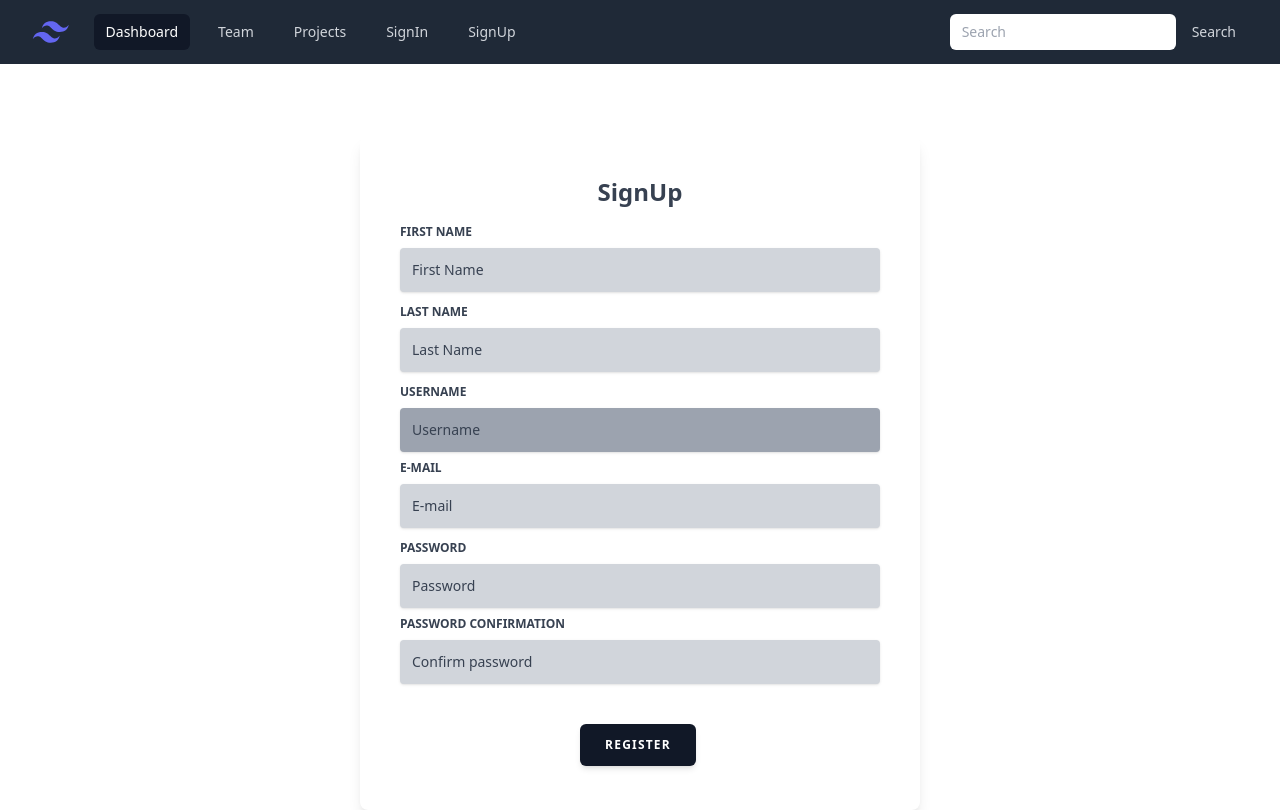
After one commit to Qwabena-Proxy/twit, a Django app: template template/signup.html in a window 1280 px wide. The commit adds this page. Run offline with Django 4.2, Linux system fonts and the light colour scheme; the template is opened without the code that fills it: values that come from a table or form of the project are taken from there, others are empty.

Commit message:
Update v1.9

```diff
--- a/Social/forms.py
+++ b/Social/forms.py
@@ -1,3 +1,6 @@
+from typing import Any
+from django.contrib.auth.forms import UserCreationForm
+from django.contrib.auth.models import User
 from django import forms
 from .models import *
 
@@ -19,3 +22,73 @@ class TwitForm(forms.ModelForm):
     class Meta:
         model= Twit
         exclude= ('user',)
+
+class SignUpForm(UserCreationForm):
+    email= forms.EmailField(
+        label='E-mail',
+        required= True,
+        widget= forms.widgets.EmailInput(
+            attrs={
+                'placeholder': 'E-mail',
+                'class': 'border-0 px-3 py-3 rounded mb-3 text-sm shadow w-full bg-gray-300 placeholder-gray-700 text-gray-800 outline-none focus:bg-gray-400',
+                'style': 'transition: all 0.15s ease 0s;',
+            }
+        )
+    )
+
+    first_name= forms.CharField(
+        max_length=100,
+        label='First Name',
+        required= False,
+        widget= forms.widgets.TextInput(
+            attrs={
+                'placeholder': 'First Name',
+                'class': 'border-0 px-3 py-3 rounded mb-3 text-sm shadow w-full bg-gray-300 placeholder-gray-700 text-gray-800 outline-none focus:bg-gray-400',
+                'style': 'transition: all 0.15s ease 0s;',
+            }
+        )
+    )
+
+    last_name= forms.CharField(
+        max_length=100,
+        label='Last Name',
+        required= False,
+        widget= forms.widgets.TextInput(
+            attrs={
+                'placeholder': 'Last Name',
+                'class': 'border-0 px-3 py-3 rounded mb-3 text-sm shadow w-full bg-gray-300 placeholder-gray-700 text-gray-800 outline-none focus:bg-gray-400',
+                'style': 'transition: all 0.15s ease 0s;',
+            }
+        )
+    )
+
+    class Meta:
+        model= User
+        fields= ('username', 'first_name', 'last_name', 'email', 'password1', 'password2')
+
+    def __init__(self, *args, **kwargs):
+        super(SignUpForm, self).__init__(*args, **kwargs)
+
+        # Creating username field
+        self.fields['username'].widget.attrs['placeholder']= 'Username'
+        self.fields['username'].widget.attrs['class']= 'border-0 px-3 py-3 rounded mb-2 text-sm shadow w-full bg-gray-300 placeholder-gray-700 text-gray-800 outline-none focus:bg-gray-400'
+        self.fields['username'].widget.attrs['style']= 'transition: all 0.15s ease 0s;'
+        self.fields['username'].label= 'Username'
+        self.fields['username'].required= True
+        self.fields['username'].help_text= None
+
+        # Creating password1 field
+        self.fields['password1'].widget.attrs['placeholder']= 'Password'
+        self.fields['password1'].widget.attrs['class']= 'border-0 px-3 py-3 rounded mb-2 text-sm shadow w-full bg-gray-300 placeholder-gray-700 text-gray-800 outline-none focus:bg-gray-400'
+        self.fields['password1'].widget.attrs['style']= 'transition: all 0.15s ease 0s;'
+        self.fields['password1'].widget.label= 'Password'
+        self.fields['password1'].widget.required= True
+        self.fields['password1'].help_text= None
+
+        # Creating password2 field
+        self.fields['password2'].widget.attrs['placeholder']= 'Confirm password'
+        self.fields['password2'].widget.attrs['class']= 'border-0 px-3 py-3 rounded mb-2 text-sm shadow w-full bg-gray-300 placeholder-gray-700 text-gray-800 outline-none focus:bg-gray-400'
+        self.fields['password2'].widget.attrs['style']= 'transition: all 0.15s ease 0s;'
+        self.fields['password2'].widget.label= 'Confirm Password'
+        self.fields['password2'].widget.required= True
+        # self.fields['password1'].help_text= None
--- a/Social/models.py
+++ b/Social/models.py
@@ -33,7 +33,7 @@ def create_profile(sender, instance, created, **kwargs):
     if created:
         user_profile= UserProfile(user= instance)
         user_profile.save()
-        user_profile.follows.set([instance.profile.id])
+        user_profile.follows.set([instance.userprofile.id])
         user_profile.save()
 
 post_save.connect(create_profile, sender= User)
--- a/Social/urls.py
+++ b/Social/urls.py
@@ -3,7 +3,10 @@ from . import views
 
 urlpatterns = [
     path('', views.index, name='index'),
-    path('SignOut', views.logout, name='sign out'),
+    path('signout', views.logout_user, name='sign out'),
+    path('signin', views.login_user, name='sign in'),
+    path('signup', views.signup, name='sign up'),
     path('profile list', views.profileList, name='profile list'),
+    path('update profile', views.updateProfile, name='update profile'),
     path('<str:username>', views.profile, name='profile'),
 ]
--- a/static/css/style.css
+++ b/static/css/style.css
@@ -1853,6 +1853,27 @@ html {
   margin-right: auto;
 }
 
+.my-2 {
+  margin-top: 0.5rem;
+  margin-bottom: 0.5rem;
+}
+
+.mb-1 {
+  margin-bottom: 0.25rem;
+}
+
+.mb-2 {
+  margin-bottom: 0.5rem;
+}
+
+.mb-3 {
+  margin-bottom: 0.75rem;
+}
+
+.mb-4 {
+  margin-bottom: 1rem;
+}
+
 .ml-3 {
   margin-left: 0.75rem;
 }
@@ -1869,26 +1890,6 @@ html {
   margin-top: 0.5rem;
 }
 
-.mb-1 {
-  margin-bottom: 0.25rem;
-}
-
-.mb-2 {
-  margin-bottom: 0.5rem;
-}
-
-.mb-3 {
-  margin-bottom: 0.75rem;
-}
-
-.mb-4 {
-  margin-bottom: 1rem;
-}
-
-.mb-6 {
-  margin-bottom: 1.5rem;
-}
-
 .mt-6 {
   margin-top: 1.5rem;
 }
@@ -1963,19 +1964,19 @@ html {
 
 .max-w-7xl {
   max-width: 80rem;
-}
-
-.max-w-xs {
-  max-width: 20rem;
-}
-
-.max-w-full {
-  max-width: 100%;
 }
 
 .max-w-fit {
   max-width: -moz-fit-content;
   max-width: fit-content;
+}
+
+.max-w-full {
+  max-width: 100%;
+}
+
+.max-w-xs {
+  max-width: 20rem;
 }
 
 .flex-1 {
@@ -2014,6 +2015,10 @@ html {
   transform: translate(var(--tw-translate-x), var(--tw-translate-y)) rotate(var(--tw-rotate)) skewX(var(--tw-skew-x)) skewY(var(--tw-skew-y)) scaleX(var(--tw-scale-x)) scaleY(var(--tw-scale-y));
 }
 
+.cursor-pointer {
+  cursor: pointer;
+}
+
 .grid-cols-3 {
   grid-template-columns: repeat(3, minmax(0, 1fr));
 }
@@ -2077,46 +2082,28 @@ html {
   overflow-wrap: break-word;
 }
 
+.rounded {
+  border-radius: 0.25rem;
+}
+
 .rounded-full {
   border-radius: 9999px;
 }
 
+.rounded-lg {
+  border-radius: 0.5rem;
+}
+
 .rounded-md {
   border-radius: 0.375rem;
 }
 
-.rounded {
-  border-radius: 0.25rem;
-}
-
-.rounded-lg {
-  border-radius: 0.5rem;
-}
-
-.border-2 {
-  border-width: 2px;
-}
-
 .border {
   border-width: 1px;
 }
 
 .border-0 {
   border-width: 0px;
-}
-
-.border-solid {
-  border-style: solid;
-}
-
-.border-gray-500 {
-  --tw-border-opacity: 1;
-  border-color: rgb(107 114 128 / var(--tw-border-opacity));
-}
-
-.border-red-500 {
-  --tw-border-opacity: 1;
-  border-color: rgb(239 68 68 / var(--tw-border-opacity));
 }
 
 .border-gray-300 {
@@ -2124,6 +2111,10 @@ html {
   border-color: rgb(209 213 219 / var(--tw-border-opacity));
 }
 
+.border-transparent {
+  border-color: transparent;
+}
+
 .bg-base-100 {
   --tw-bg-opacity: 1;
   background-color: var(--fallback-b1,oklch(var(--b1)/var(--tw-bg-opacity)));
@@ -2134,6 +2125,11 @@ html {
   background-color: rgb(243 244 246 / var(--tw-bg-opacity));
 }
 
+.bg-gray-300 {
+  --tw-bg-opacity: 1;
+  background-color: rgb(209 213 219 / var(--tw-bg-opacity));
+}
+
 .bg-gray-800 {
   --tw-bg-opacity: 1;
   background-color: rgb(31 41 55 / var(--tw-bg-opacity));
@@ -2159,29 +2155,6 @@ html {
   background-color: rgb(255 255 255 / var(--tw-bg-opacity));
 }
 
-.bg-gray-300 {
-  --tw-bg-opacity: 1;
-  background-color: rgb(209 213 219 / var(--tw-bg-opacity));
-}
-
-.bg-yellow-300 {
-  --tw-bg-opacity: 1;
-  background-color: rgb(253 224 71 / var(--tw-bg-opacity));
-}
-
-.bg-blue-800 {
-  --tw-bg-opacity: 1;
-  background-color: rgb(30 64 175 / var(--tw-bg-opacity));
-}
-
-.bg-opacity-50 {
-  --tw-bg-opacity: 0.5;
-}
-
-.bg-opacity-70 {
-  --tw-bg-opacity: 0.7;
-}
-
 .bg-opacity-30 {
   --tw-bg-opacity: 0.3;
 }
@@ -2202,12 +2175,12 @@ html {
   padding: 1rem;
 }
 
+.p-5 {
+  padding: 1.25rem;
+}
+
 .p-6 {
   padding: 1.5rem;
-}
-
-.p-5 {
-  padding: 1.25rem;
 }
 
 .px-2 {
@@ -2225,6 +2198,11 @@ html {
   padding-right: 1rem;
 }
 
+.px-6 {
+  padding-left: 1.5rem;
+  padding-right: 1.5rem;
+}
+
 .py-1 {
   padding-top: 0.25rem;
   padding-bottom: 0.25rem;
@@ -2235,21 +2213,16 @@ html {
   padding-bottom: 0.5rem;
 }
 
+.py-3 {
+  padding-top: 0.75rem;
+  padding-bottom: 0.75rem;
+}
+
 .py-4 {
   padding-top: 1rem;
   padding-bottom: 1rem;
 }
 
-.px-6 {
-  padding-left: 1.5rem;
-  padding-right: 1.5rem;
-}
-
-.py-3 {
-  padding-top: 0.75rem;
-  padding-bottom: 0.75rem;
-}
-
 .pb-3 {
   padding-bottom: 0.75rem;
 }
@@ -2264,6 +2237,11 @@ html {
 
 .text-center {
   text-align: center;
+}
+
+.text-2xl {
+  font-size: 1.5rem;
+  line-height: 2rem;
 }
 
 .text-base {
@@ -2281,16 +2259,6 @@ html {
   line-height: 1.75rem;
 }
 
-.text-2xl {
-  font-size: 1.5rem;
-  line-height: 2rem;
-}
-
-.text-3xl {
-  font-size: 1.875rem;
-  line-height: 2.25rem;
-}
-
 .text-xs {
   font-size: 0.75rem;
   line-height: 1rem;
@@ -2320,6 +2288,10 @@ html {
   text-transform: lowercase;
 }
 
+.tracking-widest {
+  letter-spacing: 0.1em;
+}
+
 .text-gray-300 {
   --tw-text-opacity: 1;
   color: rgb(209 213 219 / var(--tw-text-opacity));
@@ -2365,12 +2332,28 @@ html {
   color: rgb(0 0 0 / var(--tw-placeholder-opacity));
 }
 
+.placeholder-gray-700::-moz-placeholder {
+  --tw-placeholder-opacity: 1;
+  color: rgb(55 65 81 / var(--tw-placeholder-opacity));
+}
+
+.placeholder-gray-700::placeholder {
+  --tw-placeholder-opacity: 1;
+  color: rgb(55 65 81 / var(--tw-placeholder-opacity));
+}
+
 .opacity-0 {
   opacity: 0;
 }
 
 .opacity-100 {
   opacity: 1;
+}
+
+.shadow {
+  --tw-shadow: 0 1px 3px 0 rgb(0 0 0 / 0.1), 0 1px 2px -1px rgb(0 0 0 / 0.1);
+  --tw-shadow-colored: 0 1px 3px 0 var(--tw-shadow-color), 0 1px 2px -1px var(--tw-shadow-color);
+  box-shadow: var(--tw-ring-offset-shadow, 0 0 #0000), var(--tw-ring-shadow, 0 0 #0000), var(--tw-shadow);
 }
 
 .shadow-lg {
@@ -2379,15 +2362,15 @@ html {
   box-shadow: var(--tw-ring-offset-shadow, 0 0 #0000), var(--tw-ring-shadow, 0 0 #0000), var(--tw-shadow);
 }
 
+.shadow-md {
+  --tw-shadow: 0 4px 6px -1px rgb(0 0 0 / 0.1), 0 2px 4px -2px rgb(0 0 0 / 0.1);
+  --tw-shadow-colored: 0 4px 6px -1px var(--tw-shadow-color), 0 2px 4px -2px var(--tw-shadow-color);
+  box-shadow: var(--tw-ring-offset-shadow, 0 0 #0000), var(--tw-ring-shadow, 0 0 #0000), var(--tw-shadow);
+}
+
 .shadow-xl {
   --tw-shadow: 0 20px 25px -5px rgb(0 0 0 / 0.1), 0 8px 10px -6px rgb(0 0 0 / 0.1);
   --tw-shadow-colored: 0 20px 25px -5px var(--tw-shadow-color), 0 8px 10px -6px var(--tw-shadow-color);
-  box-shadow: var(--tw-ring-offset-shadow, 0 0 #0000), var(--tw-ring-shadow, 0 0 #0000), var(--tw-shadow);
-}
-
-.shadow {
-  --tw-shadow: 0 1px 3px 0 rgb(0 0 0 / 0.1), 0 1px 2px -1px rgb(0 0 0 / 0.1);
-  --tw-shadow-colored: 0 1px 3px 0 var(--tw-shadow-color), 0 1px 2px -1px var(--tw-shadow-color);
   box-shadow: var(--tw-ring-offset-shadow, 0 0 #0000), var(--tw-ring-shadow, 0 0 #0000), var(--tw-shadow);
 }
 
--- a/template/base.html
+++ b/template/base.html
@@ -4,7 +4,7 @@
 <head>
     <meta charset="UTF-8">
     <meta name="viewport" content="width=device-width, initial-scale=1.0">
-    <title>Document</title>
+    <title>Twity</title>
     <link rel="stylesheet" href="{% static './css/style.css' %}" type="text/css">
 </head>
 <body>
@@ -15,6 +15,6 @@
         {% endblock %}
     </div>
 
-    <script src="{% static './js/style.js' %}"></script>
+
 </body>
 </html>
--- a/template/navbar.html
+++ b/template/navbar.html
@@ -45,7 +45,8 @@
               <a href="#" class="bg-gray-900 text-white rounded-md px-3 py-2 text-sm font-medium" aria-current="page">Dashboard</a>
               <a href="#" class="text-gray-300 hover:bg-gray-700 hover:text-white rounded-md px-3 py-2 text-sm font-medium">Team</a>
               <a href="#" class="text-gray-300 hover:bg-gray-700 hover:text-white rounded-md px-3 py-2 text-sm font-medium">Projects</a>
-              <a href="{% url 'profile list' %}" class="text-gray-300 hover:bg-gray-700 hover:text-white rounded-md px-3 py-2 text-sm font-medium">Profile List</a>
+              <a href="{% url 'sign in' %}" class="text-gray-300 hover:bg-gray-700 hover:text-white rounded-md px-3 py-2 text-sm font-medium">SignIn</a>
+              <a href="{% url 'sign up' %}" class="text-gray-300 hover:bg-gray-700 hover:text-white rounded-md px-3 py-2 text-sm font-medium">SignUp</a>
             </div>
           </div>
         </div>
@@ -69,7 +70,21 @@
         <a href="#" class="bg-gray-900 text-white block rounded-md px-3 py-2 text-base font-medium" aria-current="page">Dashboard</a>
         <a href="#" class="text-gray-300 hover:bg-gray-700 hover:text-white block rounded-md px-3 py-2 text-base font-medium">Team</a>
         <a href="#" class="text-gray-300 hover:bg-gray-700 hover:text-white block rounded-md px-3 py-2 text-base font-medium">Projects</a>
-        <a href="{% url 'profile list' %}" class="text-gray-300 hover:bg-gray-700 hover:text-white block rounded-md px-3 py-2 text-base font-medium">Profile List</a>
+        <a href="{% url 'sign in' %}" class="text-gray-300 hover:bg-gray-700 hover:text-white block rounded-md px-3 py-2 text-base font-medium">SignIn</a>
+        <a href="{% url 'sign up' %}" class="text-gray-300 hover:bg-gray-700 hover:text-white rounded-md px-3 py-2 text-sm font-medium">SignUp</a>
       </div>
     </div>
   </nav>
+
+  <script>
+    let dropBtn= document.getElementById('dropBtn');
+    const mobileMenu= document.getElementById('mobile-menu');
+
+    dropBtn.addEventListener('click', () => {
+    if(mobileMenu.classList.contains('hidden')){
+      mobileMenu.classList.remove('hidden');
+    }else{
+      mobileMenu.classList.add('hidden');
+    }
+  });
+  </script>
--- a/template/profile.html
+++ b/template/profile.html
@@ -109,6 +109,7 @@
             </form>
         </div>
     </div>
+    <!-- <script src="{% static './js/style.js' %}"></script> -->
 {% endif  %}
 
 {% endblock %}
--- /dev/null
+++ b/template/signup.html
@@ -0,0 +1,99 @@
+{% extends 'base.html' %}
+{% load static %}
+    {% block nav %}
+        {% if user.is_authenticated%}
+            {% include 'profilenavbar.html' %}
+        {% else %}
+            {% include 'navbar.html' %}
+        {% endif %}
+    {% endblock %}
+    {% block content %}
+        {% if user.is_authenticated %}
+        <br><br>
+        <div class="flex w-full items-center justify-center">
+            <div class="container w-full px-4">
+                <div class="flex flex-wrap justify-center">
+                    <div class="w-full lg:w-6/12 px-4">
+                        <div class=" flex flex-col min-w-0 break-words w-full shadow-lg rounded-lg bg-white">
+                            <div class="flex-auto p-5 lg:p-10">
+                                <h1 class="text-2xl mb-4 text-gray-700 text-center font-semibold">You are already logged in as {{request.user}}</h1>
+                            </div>
+                        </div>
+                    </div>
+                </div>
+            </div>
+        </div>
+        {% else %}
+                {% if messages %}
+                    {% for message in messages %}
+                        <div class="msg">
+                            <div role="alert" id="alert" class="alert alert-error bg-red-600 bg-opacity-30 mt-1">
+                                <svg xmlns="http://www.w3.org/2000/svg" id="closebtn" class="stroke-current shrink-0 h-10 w-10" fill="none" viewBox="0 0 24 24"><path stroke-linecap="round" stroke-linejoin="round" stroke-width="2" d="M10 14l2-2m0 0l2-2m-2 2l-2-2m2 2l2 2m7-2a9 9 0 11-18 0 9 9 0 0118 0z" /></svg>
+                                <span>{{message}}</span>
+                            </div>
+                        </div>
+                    {% endfor %}
+                {% endif %}
+            <br><br><br>
+            <div class="flex w-full items-center justify-center">
+                <div class="container w-full px-4">
+                    <div class="flex flex-wrap justify-center">
+                        <div class="w-full lg:w-6/12 px-4">
+                            <div class=" flex flex-col min-w-0 break-words w-full shadow-lg rounded-lg bg-white">
+                                <div class="flex-auto p-5 lg:p-10">
+                                    <h4 class="text-2xl mb-4 text-gray-700 text-center font-semibold">SignUp</h4>
+                                    <form id="feedbackForm" action="" method="POST">
+                                        {% csrf_token %}
+                                        <div>
+                                            <label for="{{ form.first_name.id_for_label }}" class="block uppercase text-gray-700 text-xs font-bold mb-2">{{ form.first_name.label }}</label>
+                                            {{ form.first_name }}
+                                        </div>
+                                        <div>
+                                            <label for="{{ form.last_name.id_for_label }}" class="block uppercase text-gray-700 text-xs font-bold mb-2">{{ form.last_name.label }}</label>
+                                            {{ form.last_name }}
+                                        </div>
+                                        <div>
+                                            <label for="{{ form.username.id_for_label }}" class="block uppercase text-gray-700 text-xs font-bold mb-2">{{ form.username.label }}</label>
+                                            {{ form.username }}
+                                        </div>
+                                        <div>
+                                            <label for="{{ form.email.id_for_label }}" class="block uppercase text-gray-700 text-xs font-bold mb-2">{{ form.email.label }}</label>
+                                            {{ form.email }}
+                                        </div>
+                                        <div>
+                                            <label for="{{ form.password1.id_for_label }}" class="block uppercase text-gray-700 text-xs font-bold mb-2">{{ form.password1.label }}</label>
+                                            {{ form.password1 }}
+                                        </div>
+                                        <div>
+                                            <label for="{{ form.password2.id_for_label }}" class="block uppercase text-gray-700 text-xs font-bold mb-2">{{ form.password2.label }}</label>
+                                            {{ form.password2 }}
+                                        </div>
+                                        <div class="text-center mt-6">
+                                            <button id="feedbackBtn" class="cursor-pointer hover:opacity-80 inline-flex items-center shadow-md my-2 px-6 py-3 text-white bg-gray-900 border border-transparent
+                                                rounded-md font-semibold text-xs uppercase tracking-widest hover:bg-gray-800 mr-1 mb-1"
+                                                type="submit" style="transition: all 0.15s ease 0s;">Register
+                                            </button>
+                                        </div>
+                                    </form>
+                                </div>
+                            </div>
+                        </div>
+                    </div>
+                </div>
+            </div>
+            <script>
+                const erroralertbtnt= document.getElementById('closebtn');
+                const alertt= document.getElementById('alert');
+
+                if (erroralertbtnt != null){
+                erroralertbtnt.addEventListener('click', () => {
+                    if(alertt.classList.contains('hidden')){
+                        alertt.classList.remove('hidden');
+                    }else{
+                        alertt.classList.add('hidden');
+                    }
+                });
+            }
+            </script>
+        {% endif %}
+    {% endblock %}
--- a/twit/settings.py
+++ b/twit/settings.py
@@ -14,7 +14,9 @@ SECRET_KEY = 'django-insecure-k*evz94$5m(vlq#@idxk6=@looa)t!-@8&8s5l@32r=sl)_9s%
 # SECURITY WARNING: don't run with debug turned on in production!
 DEBUG = True
 
-ALLOWED_HOSTS = []
+ALLOWED_HOSTS = [
+    '*',
+]
 
 
 # Application definition
```
Also changed, not shown: other parts of static/css/style.css (+9 -29 lines), Social/views.py (+62 -1 lines), static/js/style.js (deleted, +0 -30 lines), template/index.html (+29 -4 lines), template/login.html (added, +85 -0 lines), template/profilenavbar.html (+24 -0 lines), db.sqlite3.
